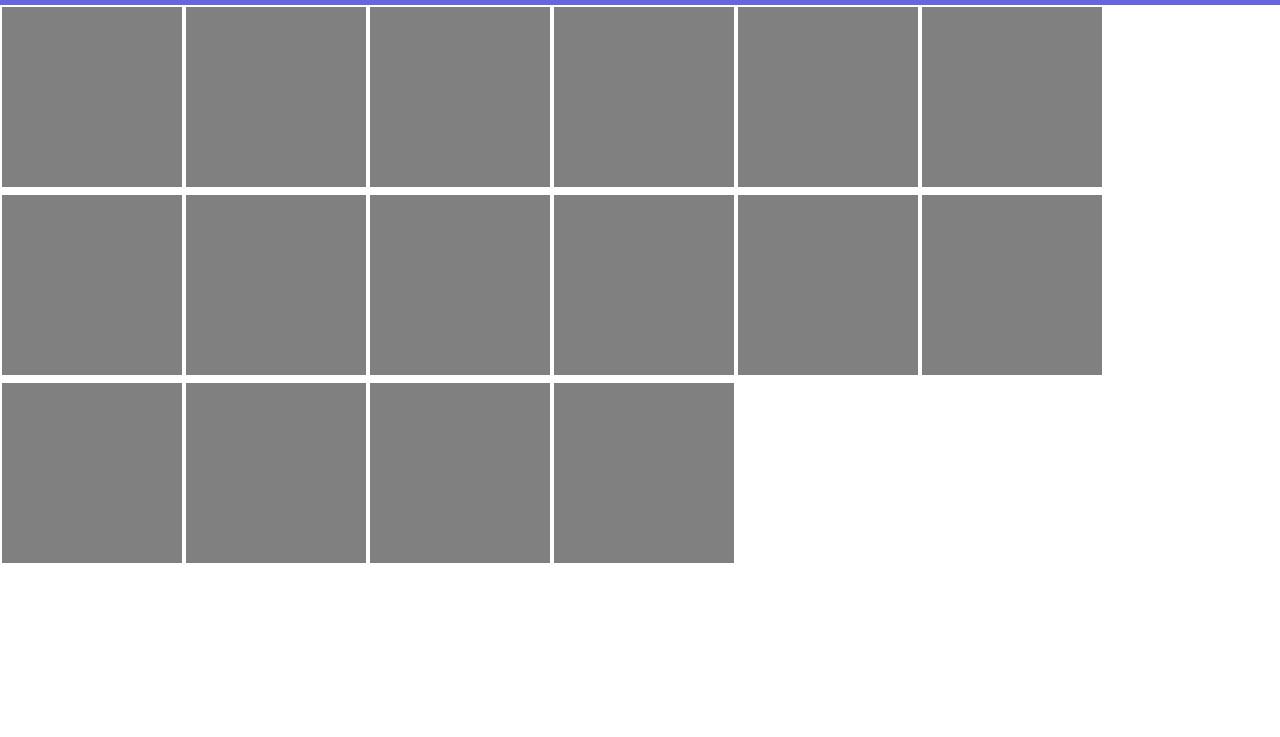
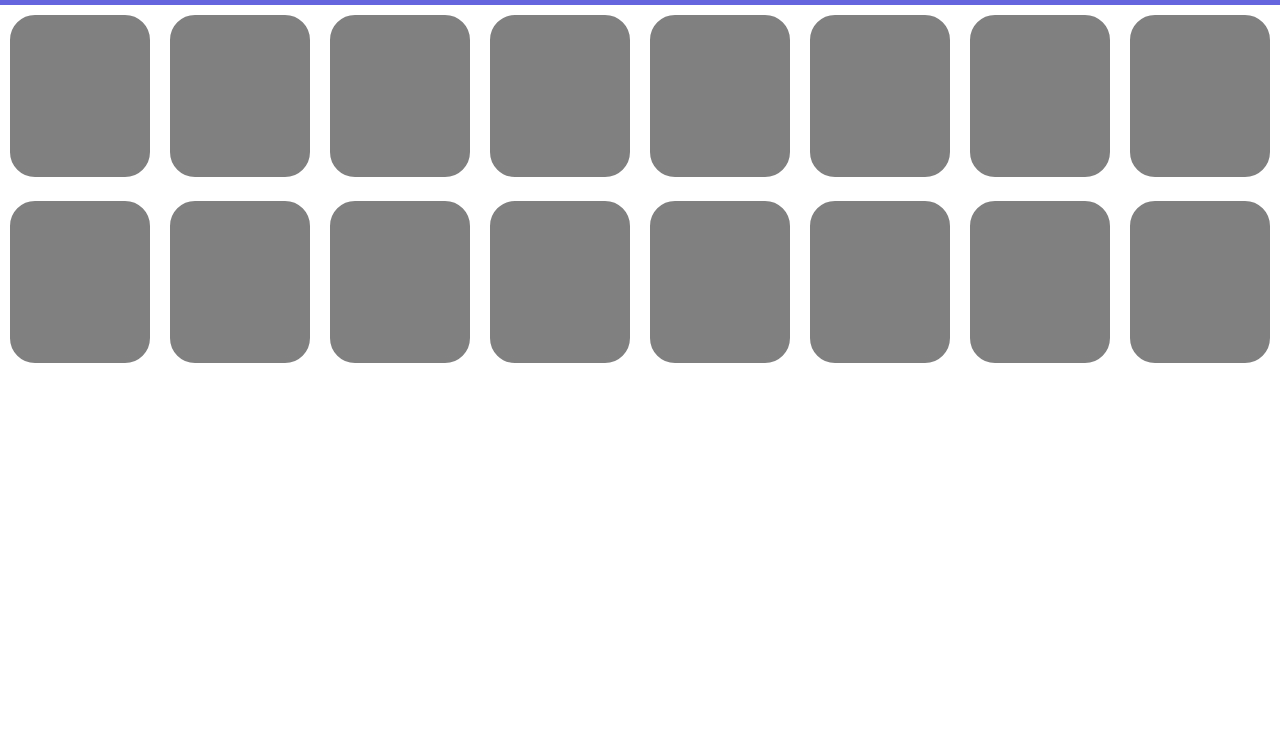
Before and after one commit to codisfy/memory-game-sample, a React app: page / in a window 1280 px wide. Shown: the part 63-800 px from the top of the page. Built offline with nearby package versions, Linux system fonts and the light colour scheme.

Commit message:
css and minor changes

```diff
--- a/src/components/Card.js
+++ b/src/components/Card.js
@@ -12,14 +12,10 @@ class Card extends Component {
 
         let {id, cardState, color, handleCardClicked, showing} = this.props;
         let style = {
-            width: "180px",
-            height: "180px",
-            display: "inline-block",
-            margin: "2px",
             backgroundColor: showing ? color : 'gray',
         }
         return (
-            <div style={style} onClick={() => handleCardClicked({id, color, cardState})}>
+            <div className="card-container" style={style} onClick={() => handleCardClicked({id, color, cardState})}>
 
             </div>
         )
--- a/src/constants.js
+++ b/src/constants.js
@@ -10,5 +10,5 @@ export const constants = {
     CARD_HIDING : 13,
 
     TOTAL_CARDS : 16,
-    TOTAL_TIME : 10
+    TOTAL_TIME : 60
 }
--- a/src/helpers/game.js
+++ b/src/helpers/game.js
@@ -100,7 +100,7 @@ export const timerTick = (game) => {
 
 export const timerStop = (game) => {
   let gameTimer = game.timer
-  if (game.gameState === constants.GAME_LOST) {
+  if (game.gameState !== constants.GAME_STARTED) {
     clearInterval(timer);
     gameTimer = constants.TOTAL_TIME;
   }
--- a/src/index.css
+++ b/src/index.css
@@ -65,3 +65,14 @@ header nav li:last-child {
     margin-bottom: 15px;
   }
 }
+
+.card-container {
+  margin: 10px;
+  height: 150px;
+  min-width: 100px;
+  width: 10%;
+  background-color: grey;
+  border: 6px solid grey;
+  border-radius: 25px;
+  display: inline-block;
+}
```
Also changed, not shown: 1 other file.
